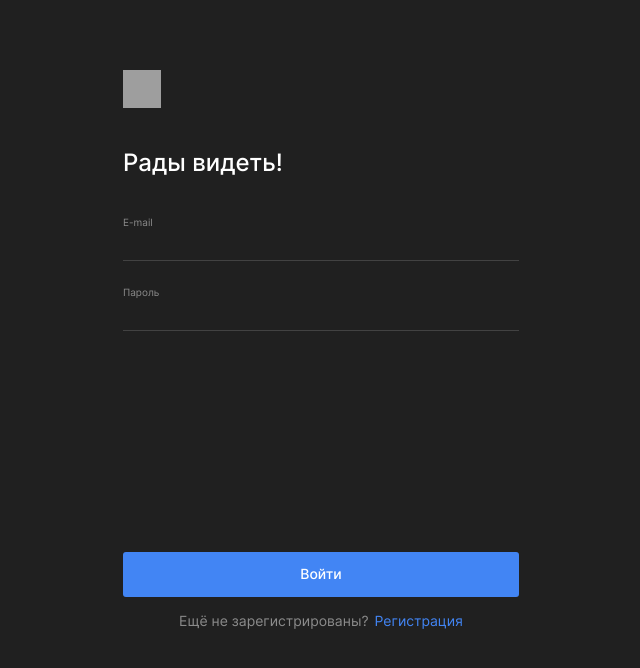
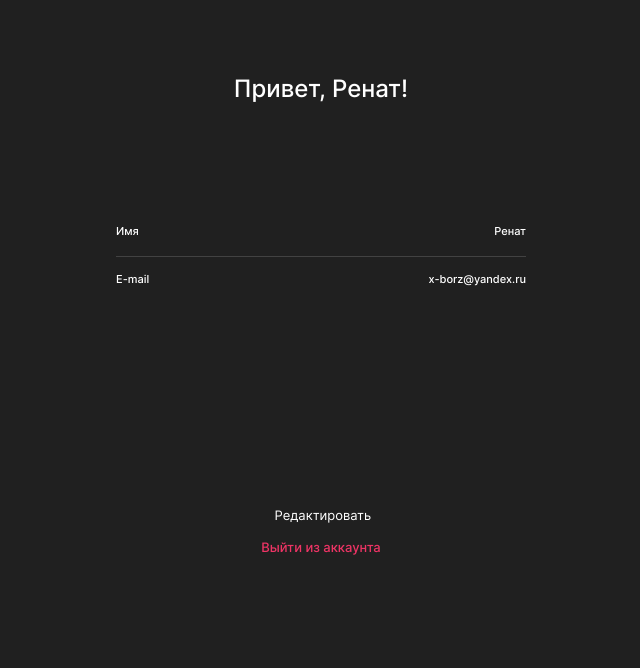
Before and after one commit to x-borz/movies-explorer-frontend, a React (Create React App) app: page / in a window 1280 px wide. Shown: the top 668 px of the page, without its empty margins (319-959 px from the left). Built offline with nearby package versions, Linux system fonts and the light colour scheme; grey boxes are pictures that could not be loaded.

Commit message:
feat. Добавить компонент Profile 1280

```diff
--- a/src/components/App/App.js
+++ b/src/components/App/App.js
@@ -7,6 +7,7 @@ import NotFound from "../NotFound/NotFound";
 import Auth from "../Auth/Auth";
 import Register from "../Register/Register";
 import Login from "../Login/Login";
+import Profile from "../Profile/Profile";
 
 function App() {
   return (
@@ -17,7 +18,8 @@ function App() {
       {/*<Footer/>*/}
       {/*<NotFound/>*/}
       {/*<Register/>*/}
-      <Login/>
+      {/*<Login/>*/}
+      <Profile/>
     </div>
   );
 }
--- /dev/null
+++ b/src/components/Profile/Profile.css
@@ -0,0 +1,79 @@
+.profile {
+  width: 410px;
+  display: flex;
+  flex-direction: column;
+  align-items: center;
+}
+
+.profile__greeting {
+  margin: 74px 0 0 0;
+  padding: 0;
+  font-style: normal;
+  font-weight: 500;
+  font-size: 24px;
+  line-height: 1.21;
+  color: #fff;
+}
+
+.profile__attributes {
+  margin: 106px 0 0 0;
+  padding: 0;
+  list-style-type: none;
+  display: flex;
+  flex-direction: column;
+  width: 100%;
+}
+
+.profile__attribute {
+  display: flex;
+  justify-content: space-between;
+  border-bottom: #424242 1px solid;
+}
+
+.profile__attribute:last-of-type {
+  border-bottom: none;
+}
+
+.profile__attr {
+  margin: 0;
+  padding: 16px 0 18px 0;
+  font-style: normal;
+  font-weight: 500;
+  font-size: 11px;
+  line-height: 1.18;
+  color: #fff;
+}
+
+.profile__edit-btn {
+  margin-top: 202px;
+  width: 105px;
+  height: 12px;
+  border: none;
+  background-color: transparent;
+  font-style: normal;
+  font-weight: 400;
+  font-size: 13px;
+  line-height: 1.23;
+  color: #fff;
+  transition: opacity .3s linear;
+}
+
+.profile__edit-btn:hover {
+  cursor: pointer;
+  opacity: .7;
+}
+
+.profile__link {
+  margin-top: 21px;
+  font-style: normal;
+  font-weight: 500;
+  font-size: 13px;
+  line-height: 1.23;
+  color: #EE3465;
+  text-decoration: none;
+  transition: opacity .3s linear;
+}
+
+.profile__link:hover {
+  opacity: .7;
+}
--- /dev/null
+++ b/src/components/Profile/Profile.js
@@ -0,0 +1,26 @@
+import './Profile.css';
+
+function Profile(props) {
+  const name = 'Ренат';  //на следующем этапе буду брать из контекста
+  const email = 'x-borz@yandex.ru';  //на следующем этапе буду брать из контекста
+
+  return (
+    <section className='profile page__section'>
+      <h1 className='profile__greeting'>Привет, {name}!</h1>
+      <ul className='profile__attributes'>
+        <li className='profile__attribute'>
+          <h2 className='profile__attr'>Имя</h2>
+          <p className='profile__attr'>{name}</p>
+        </li>
+        <li className='profile__attribute'>
+          <h2 className='profile__attr'>E-mail</h2>
+          <p className='profile__attr'>{email}</p>
+        </li>
+      </ul>
+      <button className='profile__edit-btn' type='button'>Редактировать</button>
+      <a className='profile__link' href='#'>Выйти из аккаунта</a>
+    </section>
+  );
+}
+
+export default Profile;
```
